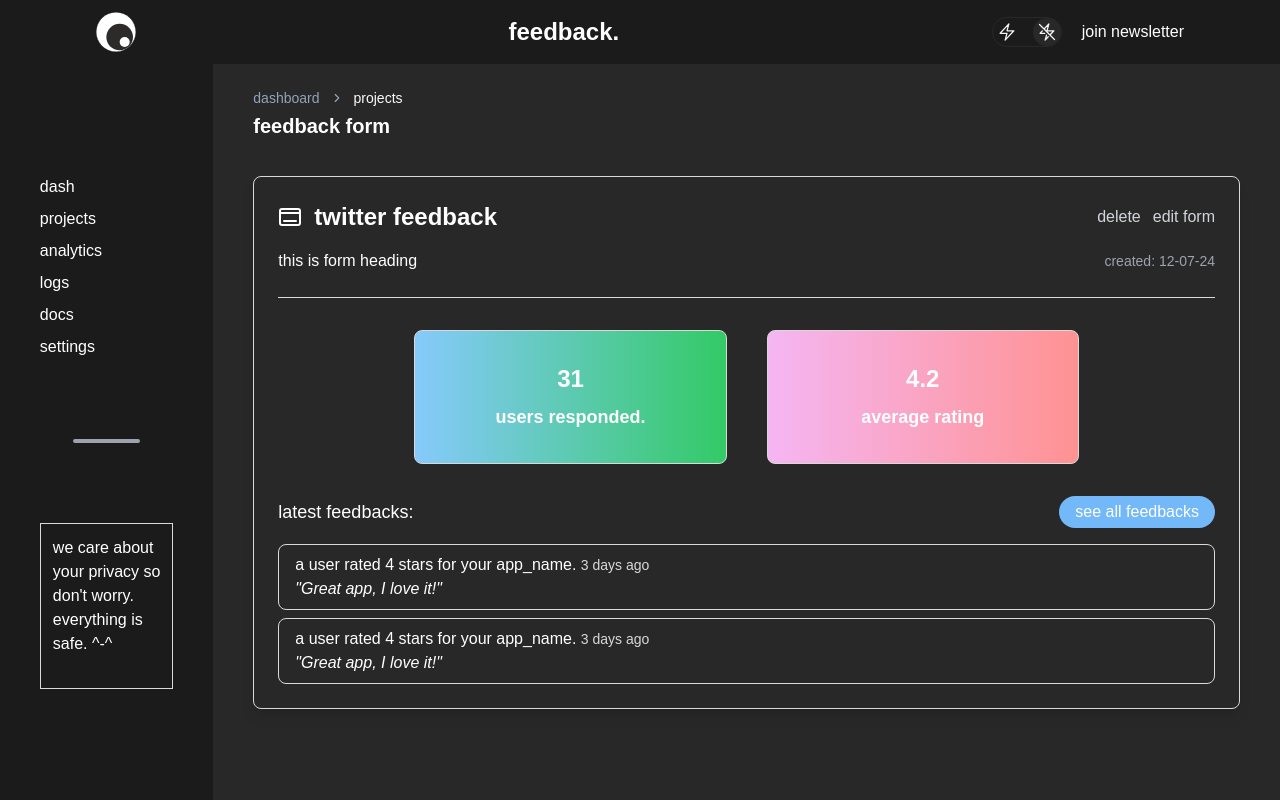
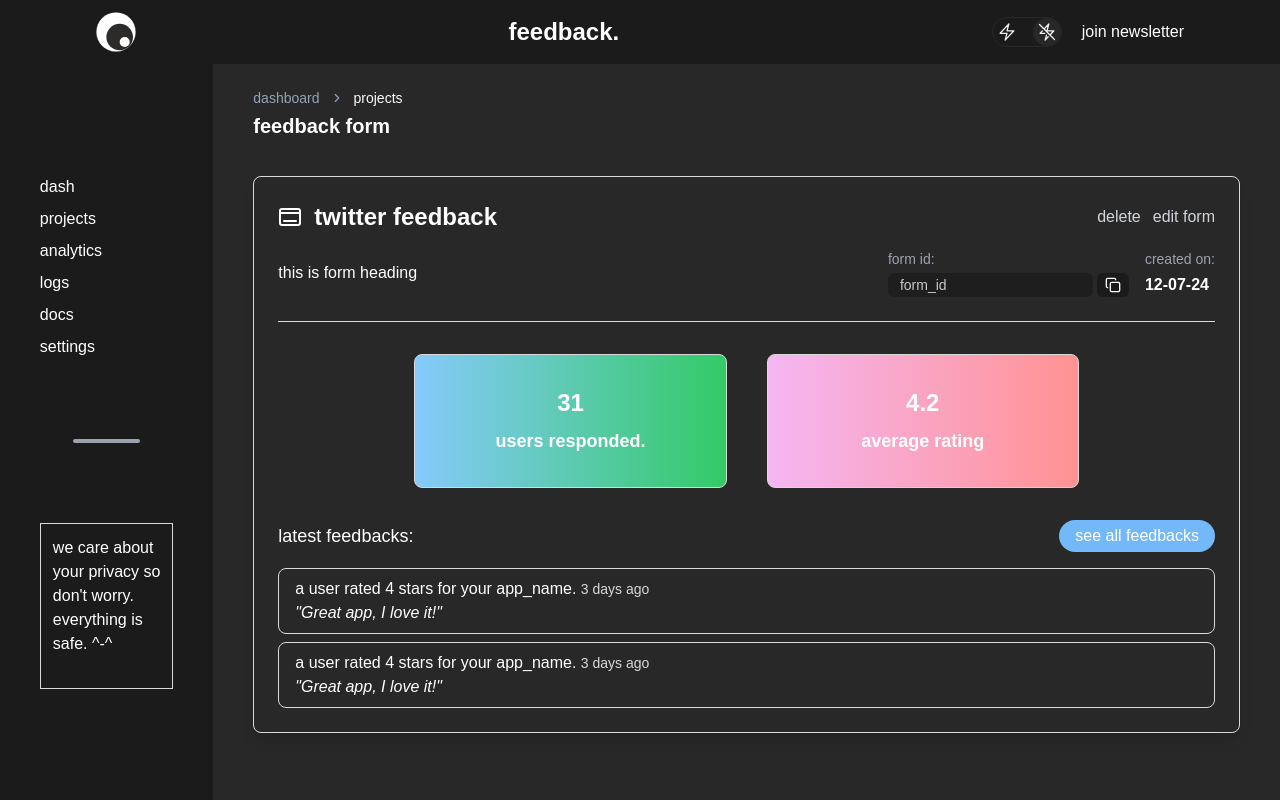
Before and after one commit to MayankBansal12/feedback, a Next.js app: page /dashboard/projects/project_id/form_id in a window 1280 px wide. Built offline with nearby package versions, Linux system fonts and the light colour scheme.

Commit message:
feat: add formId and all feedbacks page

```diff
--- /dev/null
+++ b/src/app/dashboard/(dashcomponents)/projects/[project_id]/[form_id]/feedback/page.tsx
@@ -0,0 +1,35 @@
+"use client"
+
+import { useState } from "react"
+
+
+function Feedback() {
+    const [feedback, setFeedback] = useState([])
+
+    return (
+        <div className="flex flex-col w-full h-full dark:bg-dark-secondary dark:text-white px-10">
+            <div className="flex gap-4 justify-between items-center">
+                <h1 className="pt-1 pb-3 text-xl font-semibold">all feedbacks</h1>
+            </div>
+
+            <div className="flex flex-col gap-2 my-4">
+                {feedback.length > 0 ?
+                    feedback.map((_, i) => (
+                        <div key={i} className="px-4 py-2 border border-light-primary dark:border-light-primary rounded-lg w-full">
+                            <p>
+                                a user rated 4 stars for your app_name.{" "}
+                                <span className="text-gray-400 text-sm dark:text-light-primary">
+                                    3 days ago
+                                </span>
+                            </p>
+                            <p className="text-md italic">&quot;Great app, I love it!&quot;</p>
+                        </div>
+                    ))
+                    : <p className="flex justify-center items-center">no feedbacks yet!</p>
+                }
+            </div>
+        </div >
+    )
+}
+
+export default Feedback
--- a/src/app/dashboard/(dashcomponents)/projects/[project_id]/[form_id]/page.tsx
+++ b/src/app/dashboard/(dashcomponents)/projects/[project_id]/[form_id]/page.tsx
@@ -1,7 +1,7 @@
 /** @format */
 "use client";
 import { Separator } from "@/components/ui/separator";
-import { Dock, FilePenLine, Trash2 } from "lucide-react";
+import { Check, Copy, Dock, FilePenLine, Trash2 } from "lucide-react";
 import { useState } from "react";
 import {
   Dialog,
@@ -15,19 +15,32 @@ import {
 import { Input } from "@/components/ui/input"
 import { Label } from "@/components/ui/label"
 import { Button } from "@/components/ui/button"
-
+import Link from "next/link";
+import { usePathname } from 'next/navigation'
 
 function ProjectInformation({
   params,
 }: {
   params: {
-    project_id: string;
+    form_id: string;
   };
 }) {
   const [deleteModal, setDeleteModal] = useState<boolean>(false);
-
   const [name, setName] = useState("")
   const [desc, setDesc] = useState("")
+  const [isCopied, setIsCopied] = useState(false)
+
+  const pathName = usePathname()
+
+  const handleCopy = async () => {
+    try {
+      await navigator.clipboard.writeText(params.form_id)
+      setIsCopied(true)
+      setTimeout(() => setIsCopied(false), 3000)
+    } catch (error) {
+      console.error("error copying text: ", error)
+    }
+  }
 
   const editForm = () => {
     console.log("edit:  name: ", name, " desc: ", desc)
@@ -112,9 +125,26 @@ function ProjectInformation({
         </div>
         <div className="mb-2 flex justify-between gap-4 items-center">
           <p className="text-md">this is form heading</p>
-          <p className="text-sm text-gray-400">
-            created: 12-07-24
-          </p>
+          <div className="flex gap-4 items-center">
+            <div className="flex flex-col gap-1">
+              <p className="text-sm text-gray-400">form id:</p>
+              <div className="flex items-center h-6 gap-1">
+                <Input
+                  id="link"
+                  defaultValue={params.form_id}
+                  className="bg-light-primary h-full dark:bg-dark-primary opacity-75 border-none focus:ring-0 outline-none"
+                  readOnly
+                />
+                <Button onClick={handleCopy} size="sm" className="h-full px-2 bg-light-primary hover:bg-light-secondary dark:bg-dark-primary dark:hover:bg-dark-secondary transition-all">
+                  {isCopied ? <Check className="h-4 w-4 text-black dark:text-white" /> : <Copy className="h-4 w-4 text-black dark:text-white" />}
+                </Button>
+              </div>
+            </div>
+            <div className="flex flex-col gap-1">
+              <p className="text-sm text-gray-400">created on:</p>
+              <p className="font-semibold">12-07-24</p>
+            </div>
+          </div>
         </div>
         <Separator className="bg-dark-primary dark:bg-light-primary" />
 
@@ -136,11 +166,10 @@ function ProjectInformation({
         <div className="flex flex-col gap-4">
           <div className="flex gap-4 justify-between items-center">
             <p className="text-lg">latest feedbacks:</p>
-            <button className="bg-accent-link hover:bg-accent-buttonhover transition-all py-1 px-4 rounded-full text-white">see all feedbacks</button>
+            <Link href={pathName + "/feedback"} className="bg-accent-link hover:bg-accent-buttonhover transition-all py-1 px-4 rounded-full text-white">see all feedbacks</Link>
           </div>
 
           <div className="flex flex-col gap-2">
-
             <div className="px-4 py-2 border border-light-primary dark:border-light-primary rounded-lg w-full">
               <p>
                 a user rated 4 stars for your app_name.{" "}
```
Also changed, not shown: 1 other file (tests, documents, lock files or other folders).
